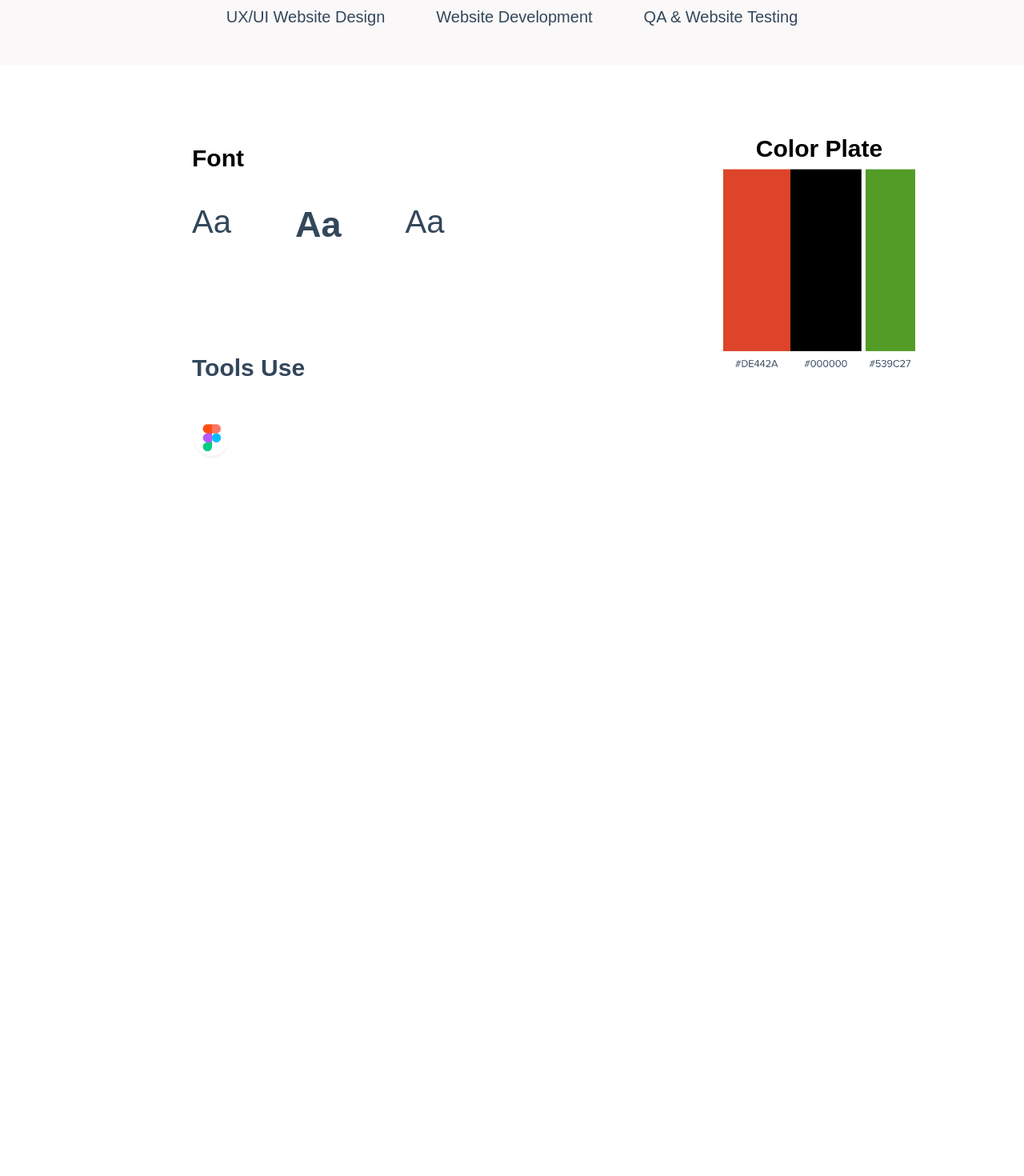
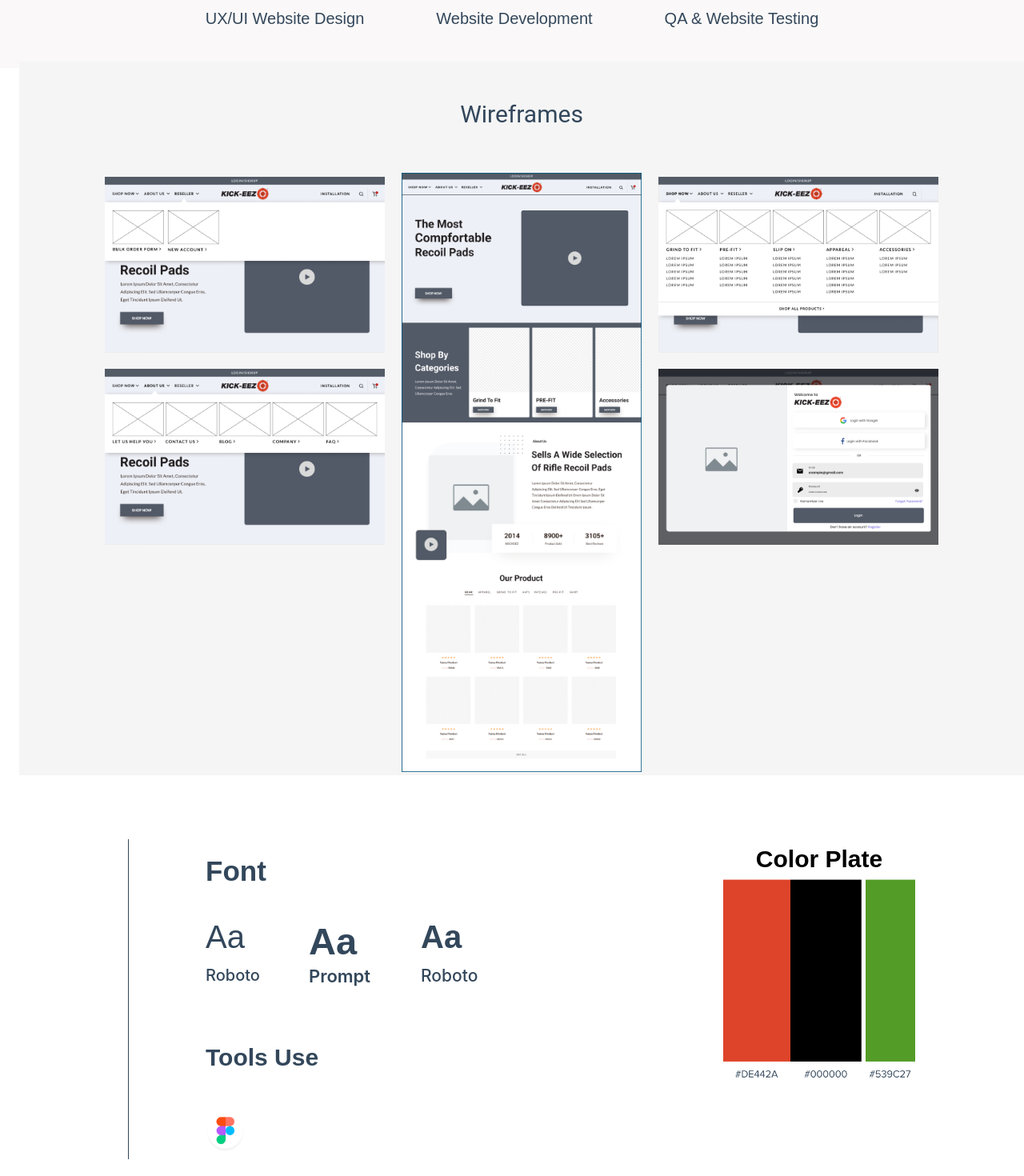
Before and after one commit to diksha2150487/kic, a React (Create React App) app: page / in a window 1280 px wide. Shown: the part 776-2246 px from the top of the page at 80% size. Before the commit the page ends 1355 px from the top, so only its background shows below. Built offline with nearby package versions, Linux system fonts and the light colour scheme.

Commit message:
Add files via upload

```diff
--- a/src/App.css
+++ b/src/App.css
@@ -66,11 +66,11 @@
   height: 25px;
   border-radius: 0px;
 }
-@media (max-width: 1136px) {
+/* @media (max-width: 1136px) {
   .left_section {
     padding-left: 1rem;
     /* padding-top: 1rem; */
-    width: 40%;
+/* width: 40%;
   }
   #total {
     max-width: 800px;
@@ -78,9 +78,9 @@
   }
   .first {
     height: 500px;
-  }
-}
-@media (max-width: 1136px) {
+  } */
+/* } */
+/* @media (max-width: 1136px) {
   .first {
     flex-direction: column;
     justify-content: center;
@@ -89,14 +89,14 @@
   .left_section {
     width: 100%;
     padding-left: 10%;
-  }
-  .right_section {
+  } */
+/* .right_section {
     width: 100%;
     display: flex;
     justify-content: center;
   }
-}
-@media (max-width: 539px) {
+} */
+/* @media (max-width: 539px) {
   #total {
     max-width: 500px;
   }
@@ -108,9 +108,9 @@
   }
   .main_box {
     text-align: left;
-  }
-}
-@media (max-width: 529px) {
+  } */
+/* } */
+/* @media (max-width: 529px) {
   #total {
     max-width: 400px;
   }
@@ -119,7 +119,7 @@
   #total {
     max-width: 300px;
   }
-}
+} */
 /* ************************************************************** */
 .second {
   background: #faf8f8;
@@ -143,7 +143,7 @@
   flex-wrap: wrap;
 }
 .one {
-  margin: 48px 32px;
+  margin: 50px 45px;
 }
 #ux,
 #web,
@@ -158,15 +158,15 @@
   font-weight: 500;
   color: #33475b;
 }
-@media (max-width: 473px) {
+/* @media (max-width: 473px) {
   .one {
     margin: 30px 30px;
   }
   .service {
     padding-top: 3rem;
   }
-}
-@media (max-width: 772px) {
+} */
+/* @media (max-width: 772px) {
   #ux,
   #web,
   #qa {
@@ -180,55 +180,85 @@
     font-weight: 500;
     color: #33475b;
   }
-}
+} */
 /* ********************************************** */
 .third {
+  text-align: center;
+  margin-top: -0.5rem;
+}
+.three-section {
+  display: flex;
+}
+.inner_third {
   background: #f5f5f5;
-  text-align: center;
+  margin-left: 1.5rem;
+  padding-top: 3rem;
 }
-.third > p {
+.inner_third > p {
   font-family: "Roboto", sans-serif;
-  font-size: 35px;
+  font-size: 30px;
   font-weight: 400;
-  padding-top: 5rem;
+  margin-bottom: 2.5rem;
   letter-spacing: 0em;
   color: #33475b;
 }
 .three-section {
   display: flex;
   justify-content: center;
-  padding-top: 4%;
 }
-#pads {
-  width: 450px;
-  height: 290px;
-  padding: 0px 25px 25px 30px;
+.double {
+  margin: 1.3rem;
 }
-#recoil {
-  width: 380px;
-  height: 750px;
+.on-img > img {
+  max-width: 350px;
+  height: 220px;
+}
+.two-img > img {
+  max-width: 350px;
+  margin-top: 1rem;
+  height: 220px;
+}
+.single_big img {
+  max-width: 300px;
+  margin-top: 1rem;
+}
+
+.login > img {
+  max-width: 350px;
+  height: 220px;
+  margin-top: 1rem;
+}
+.five-cross > img {
+  max-width: 350px;
+  height: 220px;
+}
+.triple {
+  margin: 1.3rem;
 }
 /* **************************************** */
 .fourth {
   background-color: white;
   /* text-align: center; */
   display: flex;
+  padding-bottom: 4rem;
 }
 .left_card {
   width: 60%;
-
   margin-top: 5rem;
-  padding-left: 15rem;
+  padding-left: 10rem;
 }
 .font {
-  font-size: 30px;
+  font-size: 35px;
   font-family: "Poppins", sans-serif;
-  font-weight: 600;
+  font-weight: 700;
   padding-top: 20px;
+  padding-left: 6rem;
+  color: #33475b;
 }
 .ywo {
   display: flex;
   padding-top: 40px;
+  padding-left: 6rem;
 }
 .hoo {
   font-size: 40px;
@@ -238,20 +268,20 @@
   margin-right: 5rem;
 }
 .dark {
-  font-size: 45px;
+  font-size: 47px;
   color: #33475b;
   font-family: "Arial";
-  font-weight: 600;
+  font-weight: 700;
   margin-right: 5rem;
 }
 .medium {
   font-size: 40px;
   color: #33475b;
   font-family: "Arial";
-  font-weight: 500;
+  font-weight: 600;
 }
 .tool {
-  padding-top: 8rem;
+  padding-top: 4rem;
   font-size: 30px;
   font-family: "Arial";
   font-weight: 700;
@@ -259,10 +289,13 @@
   letter-spacing: 0em;
   color: #33475b;
 }
+.sub {
+  padding-left: 6rem;
+}
 #blue-circle {
   max-width: 50px;
   height: 50px;
-  margin-top: 40px;
+  margin-top: 44px;
 }
 .right_card {
   width: 40%;
@@ -281,3 +314,26 @@
   max-width: 400px;
   height: 250px;
 }
+.roboto {
+  margin-top: 13px;
+  font-size: 20px;
+  font-weight: 500;
+  color: #33475b;
+}
+.prompt {
+  margin-top: 3px;
+  font-size: 22px;
+  font-weight: 600;
+  color: #33475b;
+}
+.node {
+  margin-top: 13px;
+  font-size: 21px;
+  font-weight: 500;
+  color: #33475b;
+}
+.vl {
+  border-left: 1px solid #33475b;
+  height: 400px;
+  padding-right: 3rem;
+}
--- a/src/App.js
+++ b/src/App.js
@@ -54,26 +54,28 @@ function App() {
         </div>
       </div>
       {/* *********************************************** */}
-      {/* <div className="third">
+      <div className="third">
+        <div className="inner_third">
           <p>Wireframes</p>
           <div className="three-section">
             <div className="double">
               <div className="on-img">
-              <img src={img7} id="pads"></img>
+                <img src={img7} id="pads" alt="img"></img>
               </div>
               <div className="two-img">
-              <img src={img9} id="pads"></img>
+                <img src={img9} id="pads" alt="img"></img>
               </div>
             </div>
             <div className="single_big">
-            <img src={img8} id="recoil"></img>
+              <img src={img8} id="pads" alt="img"></img>
             </div>
             <div className="triple">
               <div className="five-cross">
-              <img src={img10} id="pads"></img>
+                <img src={img10} id="pads" alt="img"></img>
               </div>
               <div className="login">
-              <img src={img11} id="pads"></img>
+                <img src={img11} id="pads" alt="img"></img>
+              </div>
             </div>
           </div>
         </div>
@@ -81,14 +83,27 @@ function App() {
       {/* ******************************************** */}
       <div className="fourth">
         <div className="left_card">
+          <div className="vl">
             <p className="font">Font</p>
             <div className="ywo">
+              <div className="light-aa">
                 <p className="hoo">Aa</p>
+                <p className="roboto">Roboto</p>
+              </div>
+              <div className="dark-aa">
                 <p className="dark">Aa</p>
+                <p className="prompt">Prompt</p>
+              </div>
+              <div className="medium-aa">
                 <p className="medium">Aa</p>
+                <p className="node">Roboto</p>
               </div>
+            </div>
+            <div className="sub">
               <p className="tool">Tools Use</p>
               <img src={img13} id="blue-circle"></img>
+            </div>
+          </div>
         </div>
         <div className="right_card">
           <p>Color Plate</p>
```
Lines whose indentation alone changed are shown as unchanged.
